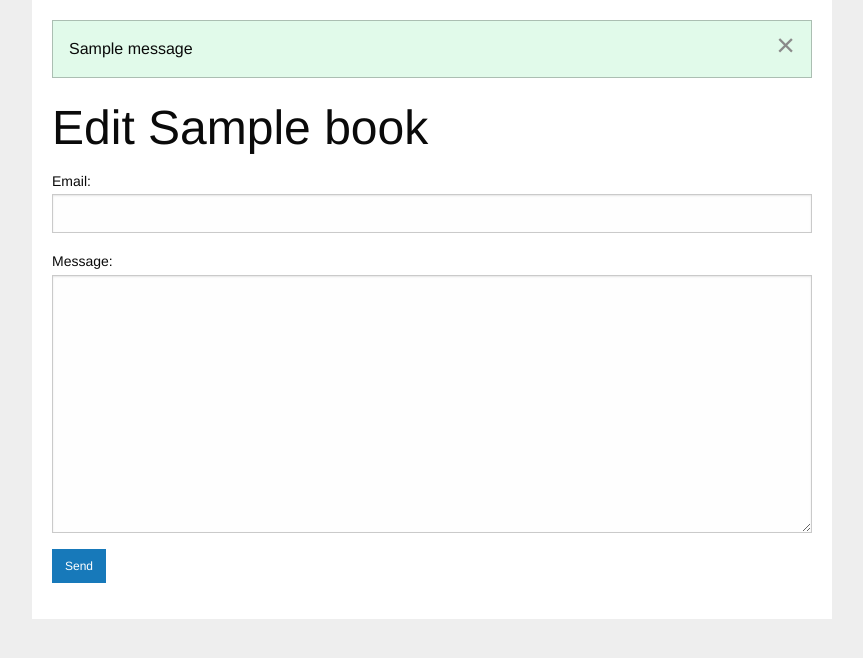
After one commit to asommer70/bookpila, a Django app: page /books/1/edit in a window 1280 px wide. The commit adds this page. Shown: the top 658 px of the page, without its empty margins (208-1071 px from the left). Run offline with Django 3.2, Linux system fonts and the light colour scheme; tables that the repository leaves empty hold one stand-in row (values such as "Sample post"); one stand-in notice (Sample message) is shown; some libraries are stand-ins or nearby versions.

Commit message:
Importing test Form to learn Django Form manipulation.

```diff
--- /dev/null
+++ b/books/forms.py
@@ -0,0 +1,18 @@
+from django import forms
+from django.core import validators
+
+class ContactForm(forms.Form):
+    email = forms.EmailField(label='Email')
+    message = forms.CharField(widget=forms.Textarea, label='Message')
+    honeypot = forms.CharField(
+        required=False,
+        widget=forms.HiddenInput,
+        label="Leave empty",
+        validators=[validators.MaxLengthValidator(0)]
+    )
+
+    # def clean_honeypost(self):
+    #     honeypot = self.cleanded_data['honeypot']
+    #     if len(honeypot):
+    #         raise forms.ValidationError("honeypost is not empty!")
+    #     return honeypot
--- /dev/null
+++ b/books/templates/books/edit.html
@@ -0,0 +1,13 @@
+{% extends 'layout.html' %}
+
+{% block title %}Edit {{book.title}}{% endblock %}
+
+{% block body %}
+  <h1>Edit {{book.title}}</h1>
+
+  <form class="form" action="" method="post">
+    {{contact_form.as_p}}
+    {% csrf_token %}
+    <input type="submit" class="button small" value="Send">
+  </form>
+{% endblock %}
--- a/books/templates/books/show.html
+++ b/books/templates/books/show.html
@@ -17,4 +17,6 @@
       <li>{{tag.name}}</li>
     {% endfor %}
   </ul>
+
+  <a class="button small" href="{% url 'books:edit' pk=book.pk %}">Edit</a>
 {% endblock %}
--- a/books/urls.py
+++ b/books/urls.py
@@ -5,4 +5,5 @@ app_name = 'books'
 urlpatterns = [
     path('', views.index, name='index'),
     path('<int:pk>', views.show, name='show'),
+    path('<int:pk>/edit', views.edit, name='edit'),
 ]
--- a/books/views.py
+++ b/books/views.py
@@ -1,5 +1,9 @@
 from django.shortcuts import get_object_or_404, render
+from django.http import HttpResponseRedirect
+from django.urls import reverse
+from django.contrib import messages
 from .models import Book
+from .forms import ContactForm
 
 def index(req):
     books = Book.objects.all()
@@ -9,3 +13,15 @@ def index(req):
 def show(req, pk):
     book = get_object_or_404(Book, pk=pk)
     return render(req, 'books/show.html', {'book': book})
+
+
+def edit(req, pk):
+    contact_form = ContactForm()
+    book = get_object_or_404(Book, pk=pk)
+    if req.method == 'POST':
+        form = ContactForm(req.POST)
+        if form.is_valid():
+            print('ContactForm is valid...')
+            messages.add_message(req, messages.SUCCESS, 'Thanks for the message!')
+            return HttpResponseRedirect(reverse('books:show', args=[book.pk]))
+    return render(req, 'books/edit.html', {'book': book, 'contact_form': contact_form})
--- a/templates/layout.html
+++ b/templates/layout.html
@@ -9,6 +9,20 @@
   </head>
   <body>
     <div class="container">
+      {% if messages %}
+        <div class="row">
+          <div class="columns small-6">
+            {% for message in messages %}
+              <div class="callout {{message.tags}}" data-closable>
+                {{message}}
+                <button class="close-button" aria-label="Dismiss alert" type="button" data-close>
+                  <span aria-hidden="true">&times;</span>
+                </button>
+              </div>
+            {% endfor %}
+          </div>
+        </div>
+      {% endif %}
       {% block body %}{% endblock %}
     </div>
 
```
